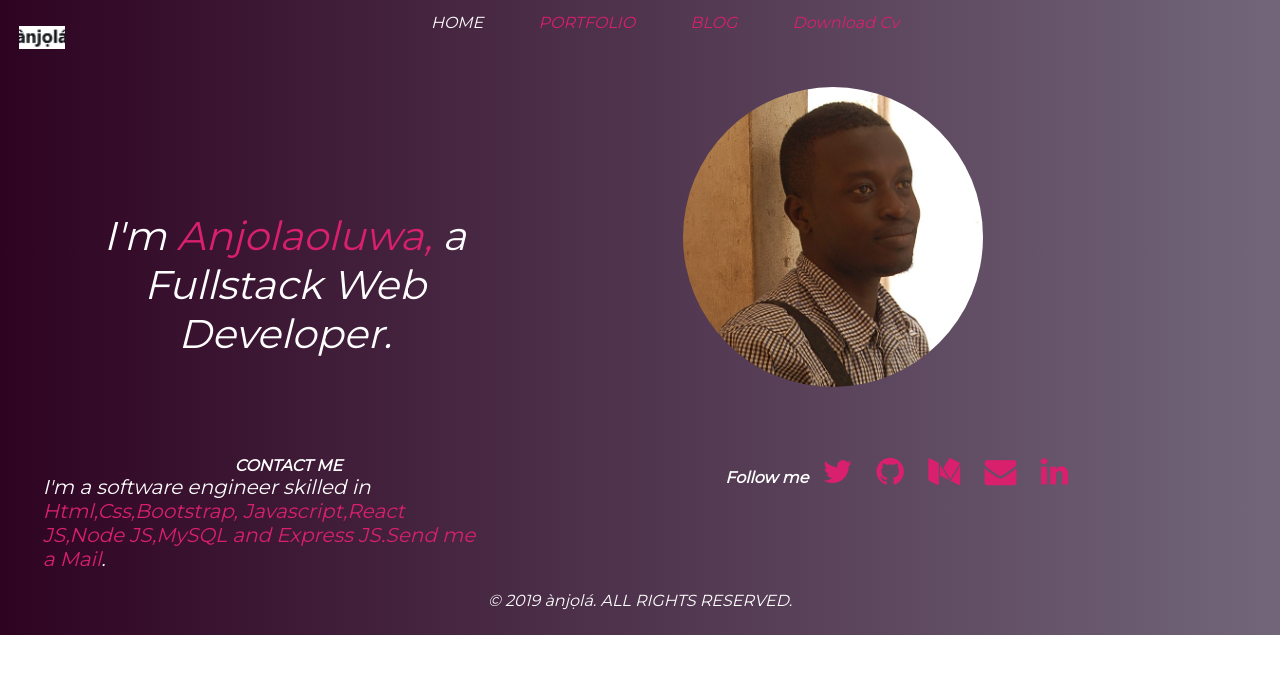
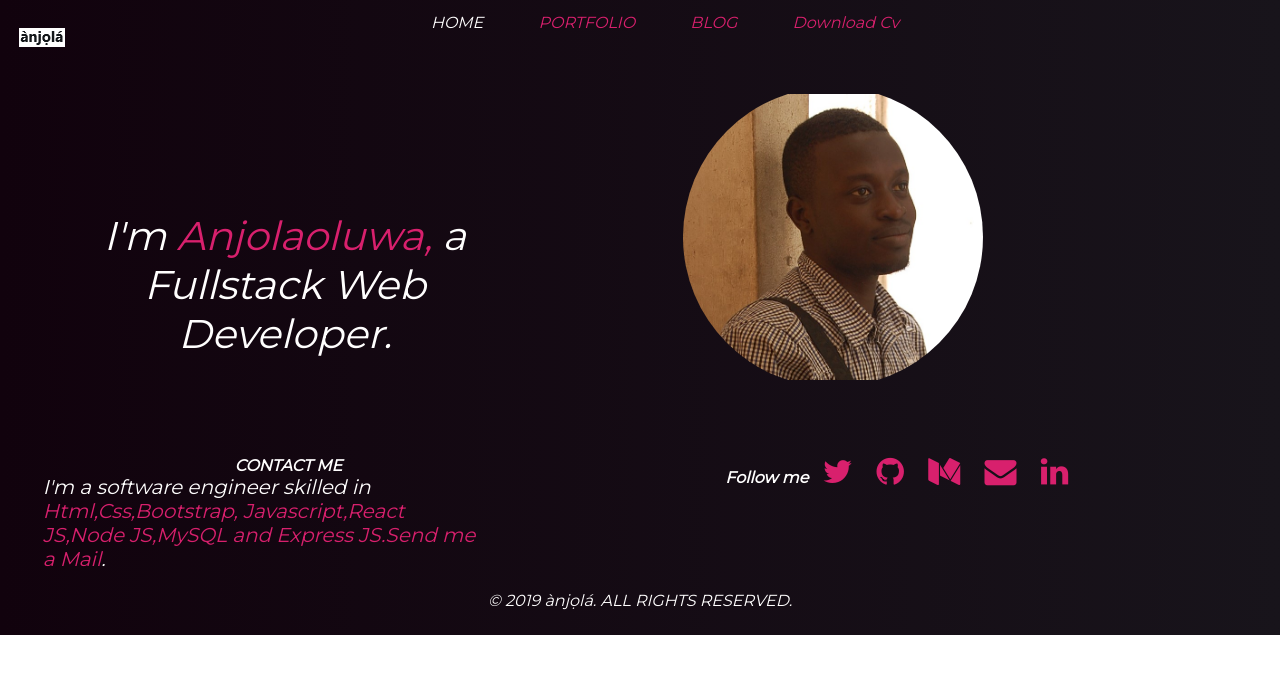
Before and after one commit to anjorlar/Portfolio, a plain HTML site: page index.html in a window 1280 px wide. Drawn offline with Linux system fonts and the light colour scheme.

Commit message:
fixed isssues

```diff
--- a/index.html
+++ b/index.html
@@ -6,6 +6,7 @@
     <meta http-equiv="X-UA-Compatible" content="IE=edge">
     <title>Portfolio</title>
     <meta name="viewport" content="width=device-width, initial-scale=1">
+    <link rel="shortcut icon" href="image/a 2 new.jpg" type="image/x-icon">
     <link rel="stylesheet" type="text/css" media="screen" href="style.css" />
     <link href='https://fonts.googleapis.com/css?family=Montserrat' rel='stylesheet'>
     <link rel="stylesheet" href="https://cdnjs.cloudflare.com/ajax/libs/font-awesome/4.7.0/css/font-awesome.min.css">
--- a/style.css
+++ b/style.css
@@ -4,7 +4,7 @@
 }
 
 img {
-    object-fit: cover;
+    object-fit: contain;
     width: 100%;
     height: 100%;
 }
@@ -21,8 +21,9 @@ body {
 
 .maintop {
     background-color: #3e4444;
+    /* background-color: beige; */
     padding-bottom: 2%;
-    background-image: linear-gradient(to left, rgb(114, 102, 122), rgb(46, 3, 34));
+    background-image: linear-gradient(to left, rgb(24, 20, 27), rgb(17, 2, 13));
 }
 
 /* HEADER */
```
Also changed, not shown: image/a 2 new.jpg (added), image/favicon.png (added).
